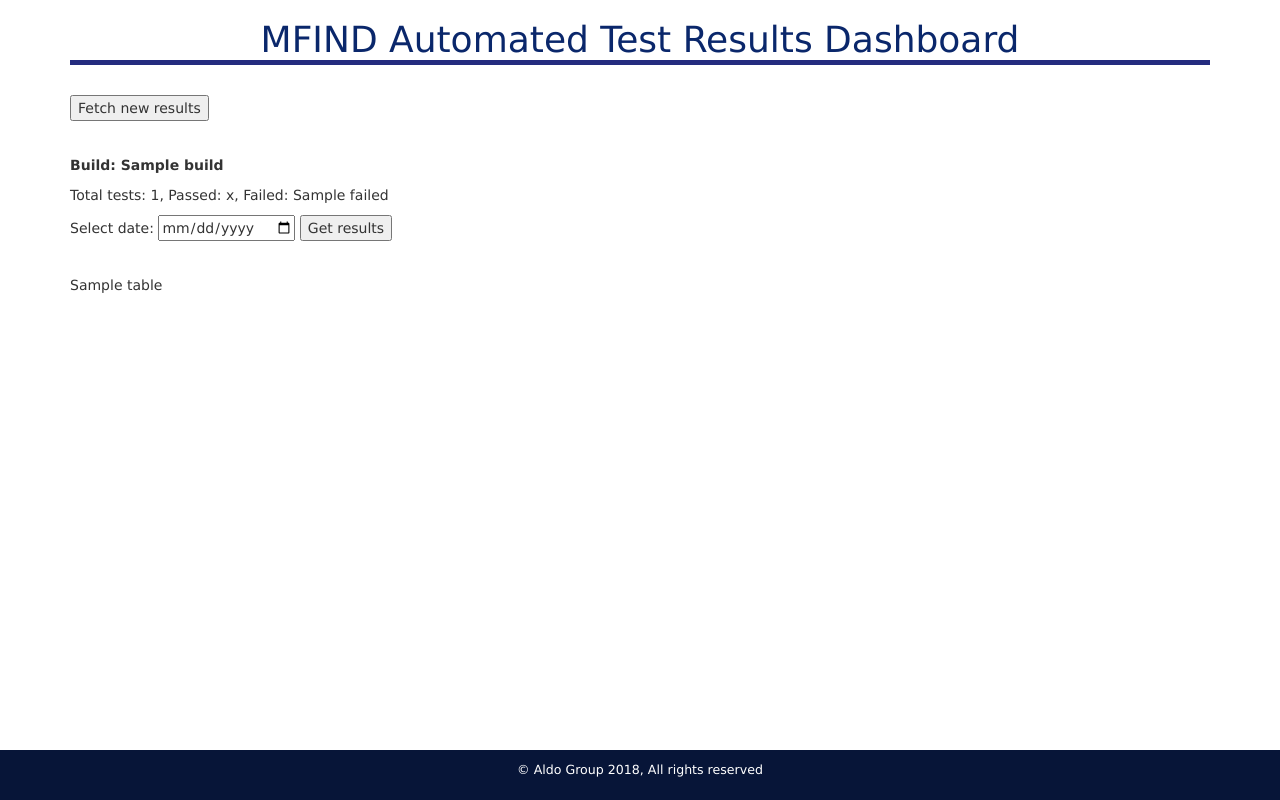
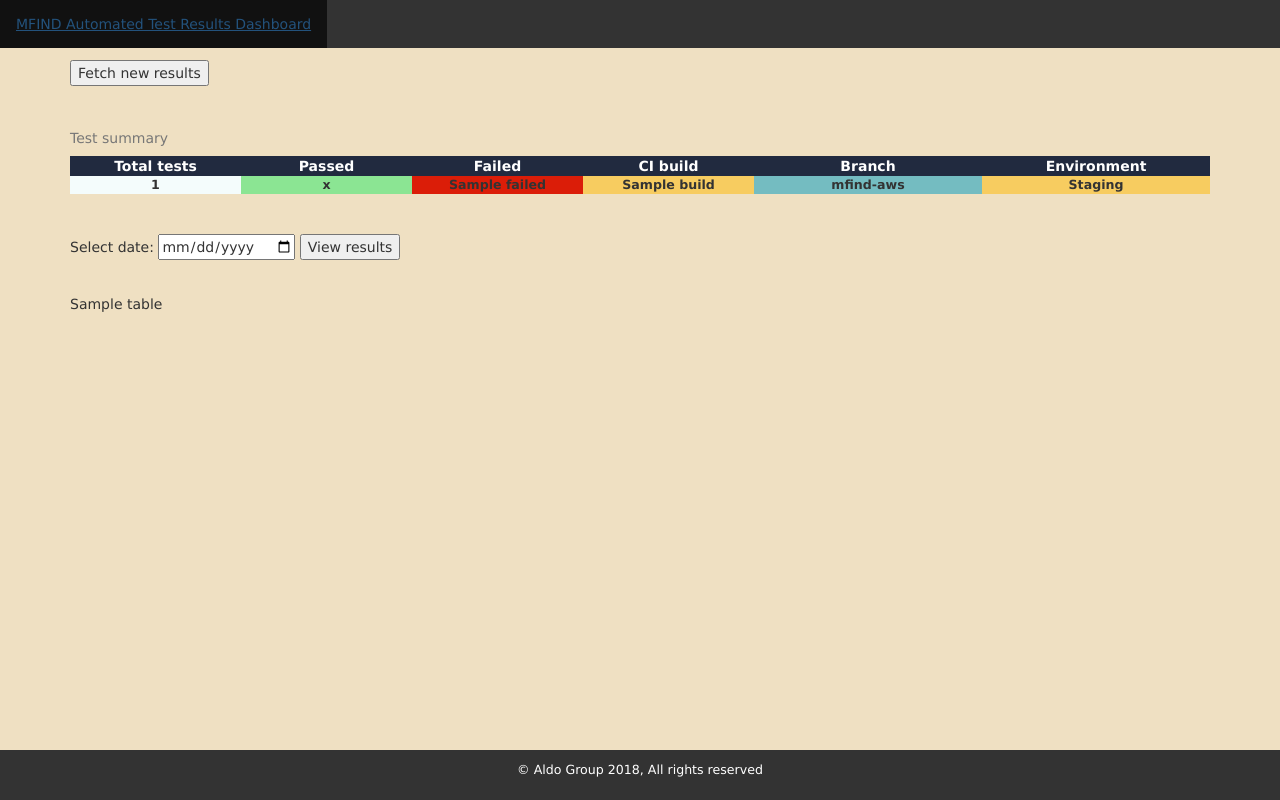
Before and after one commit to chintapalli13/TR_WebApp, a Flask app: template templates/index.html in a window 1280 px wide. Run offline with Flask 2, Linux system fonts and the light colour scheme; the template is opened without the code that fills it: most values are stand-ins (such as "Sample title", 1, 10 or a date in 2020); some libraries are stand-ins or nearby versions.

Commit message:
Fixed summary table added test info

```diff
--- a/getresultsfromci.py
+++ b/getresultsfromci.py
@@ -37,7 +37,7 @@ class getresultsfromci():
             return "Results successfully fetched for the last test run"
         else:
             print("Results already exists in db for the build number")
-            return "Results already exists for the last test run, try again tomorrow after 20.30 Hrs est"
+            return "Results already exists for the last test run, try again after 20.30 Hrs est"
 
 
     def read_results(self, buildnumber):
--- a/templates/index.html
+++ b/templates/index.html
@@ -4,10 +4,36 @@
 
   <link rel="stylesheet" href="https://maxcdn.bootstrapcdn.com/bootstrap/3.3.7/css/bootstrap.min.css">
     <style>
-        body            { font-family: "Lucida Sans Unicode", "Lucida Grande", sans-serif;}
+         ul {
+            list-style-type: none;
+            margin: 0;
+            padding: 0;
+            width: 100%;
+            overflow: hidden;
+            background-color: #333;
+            position: fixed;
+        }
+
+        li {
+            float: left;
+        }
+
+        li a {
+            display: block;
+            color: white;
+            text-align: center;
+            padding: 14px 16px;
+            text-decoration: none;
+        }
+
+        li a:hover {
+            background-color: #111;
+        }
+
+        body            { font-family: "Lucida Sans Unicode", "Lucida Grande", sans-serif;background-color:#efe0c2;}
         a, h1, h2       { color: #0a276b; }
         h1, h2          { margin: 10; text-align: center; }
-        h1              { border-bottom: 5px solid #242c7f; }
+        h1              { border-bottom: 10px solid #242c7f; width: 100%; }
         h2              { font-size: 1.2em; }
 
         form {
@@ -19,13 +45,15 @@
           border-bottom: 1px solid #C8C8C8;
           border-side: 1px solid #C8C8C8;
           border-collapse: collapse;
-
           padding: 12px;
           margin-bottom: 100px;
+          text-align:left;
+
 
         }
 
         td {
+         width: 25%;
          font-size: 0.9em;
          text-align: centre;
         }
@@ -40,13 +68,14 @@
             page-break-inside: avoid;
         }
 
+
         footer {
            position: fixed;
            left: 0;
            bottom: 0;
            width: 100%;
            height: 50px;
-           background-color: #071538;
+           background-color: #333;
            color: white;
            text-align: center;
         }
@@ -65,9 +94,12 @@
     </style>
 </head>
 <body>
-
+<ul>
+  <li><a class="active" href="home">MFIND Automated Test Results Dashboard</a></li>
+</ul>
+<br>
+<br>
 <div class="container">
-  <h1>MFIND Automated Test Results Dashboard</h1>
   <br>
   <form action="{{url_for('get_new_results_from_CI')}}" method="get">
     <input type="Submit" value="Fetch new results"/>
@@ -76,13 +108,34 @@
   <br>
   <br>
   <br>
-  <p><strong>Build: {{build}}</strong></p>
-    <p>Total tests: {{total_tests}},  Passed: {{passed}}, Failed: {{failed}}</p>
+  <table style="width:100%">
+  <caption>Test summary</caption>
+  <tr style="width: 100%">
+    <th>Total tests</th>
+    <th>Passed</th>
+    <th>Failed</th>
+    <th>CI build</th>
+    <th>Branch</th>
+    <th>Environment</th>
+
+  </tr>
+  <tr style="width: 100%">
+    <td style="text-align: center; background-color: #f4fcfc; width: 15%"><strong>{{total_tests}}</strong></td>
+    <td style="text-align: center; background-color: #8be593; width: 15%"><strong>{{passed}}</strong></td>
+    <td style="text-align: center; background-color: #db1d08; width: 15%"><strong>{{failed}}</strong></td>
+    <td style="text-align: center; background-color: #f7cc60; width: 15%"><strong>{{build}}</strong></td>
+    <td style="text-align: center; background-color: #74bcc1; width: 20%"><strong>mfind-aws</strong></td>
+    <td style="text-align: center; background-color: #f7cc60; width: 25%"><strong>Staging</strong></td>
+  </tr>
+</table>
+  <br>
+  <br>
+
   <div>
         <form action="{{url_for('select_date')}}" method="post">
               Select date:
               <input type = "date" name="test_date" value={{dt}}>
-              <input type="Submit" value="Get results">
+              <input type="Submit" value="View results">
         </form>
   </div>
   <br>
--- a/tr_home.py
+++ b/tr_home.py
@@ -26,7 +26,11 @@ def get_new_results_from_CI():
 
 @app.route('/select_date', methods =['GET', 'POST'])
 def select_date():
-    date = request.form['test_date']
+    dateselected = request.form['test_date']
+    if not dateselected :
+        date = datetime.datetime.today().strftime('%Y-%m-%d')
+    else:
+        date =dateselected
     res = db.db().read_results_for_date(date)
     buildnum = db.db().get_build_number_for_date(date)
     totaltests = int(len(res))
@@ -59,4 +63,6 @@ def get_default_view():
 
 
 if __name__ == "__main__":
-    app.run(debug=True)
+    #192.168.0.107
+    #10.64.43.111
+    app.run(host='192.168.0.107', debug=True)
```
Also changed, not shown: 1 other file.
